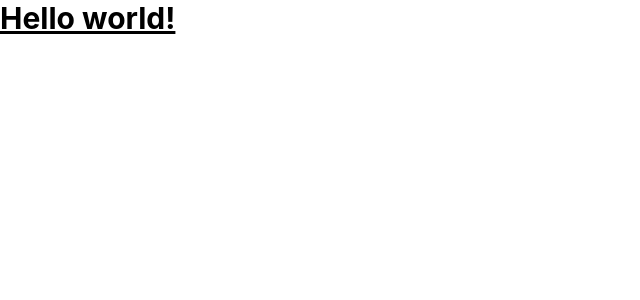
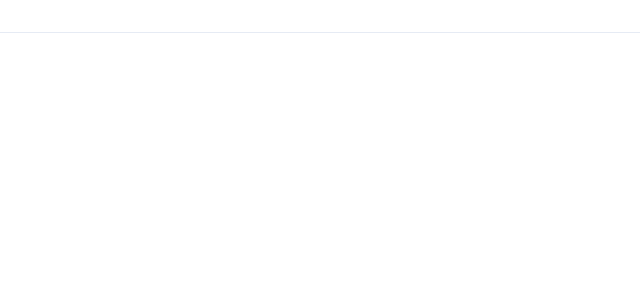
Before and after one commit to jmdc89/AiMernApp, a React app in the folder client/: page / in a window 1280 px wide. Shown: the top 300 px of the page, without its empty margins (0-640 px from the left). Built offline with nearby package versions, Linux system fonts and the light colour scheme; the HTML template or start-up script is replaced by a standard one.

Commit message:
Pages structure
Home and CreatePost

```diff
--- a/client/src/App.jsx
+++ b/client/src/App.jsx
@@ -2,12 +2,15 @@ import React from 'react';
 import { BrowserRouter, Link, Route, Routes } from 'react-router-dom';
 
 import {Logo} from './assets';
+import {Home, CreatePost} from './pages';
 
 const App = () => {
   return (
-    <h1 className="text-3xl font-bold underline">
-      Hello world!
-    </h1>
+    <BrowserRouter>
+      <header className="w-full flex justify-between items-center bg-white sm:px-8 px-4 py-4 border-b border-b-[#e6ebf4]">
+
+      </header>
+    </BrowserRouter>
   )
 }
 
--- /dev/null
+++ b/client/src/pages/CreatePost.jsx
@@ -0,0 +1,9 @@
+import React from 'react'
+
+const CreatePost = () => {
+  return (
+    <div>CreatePost</div>
+  )
+}
+
+export default CreatePost
--- /dev/null
+++ b/client/src/pages/Home.jsx
@@ -0,0 +1,9 @@
+import React from 'react'
+
+const Home = () => {
+  return (
+    <div>Home</div>
+  )
+}
+
+export default Home
--- /dev/null
+++ b/client/src/pages/index.js
@@ -0,0 +1,7 @@
+import Home from './Home';
+import CreatePost from './CreatePost';
+
+export {
+    Home,
+    CreatePost
+}
```
